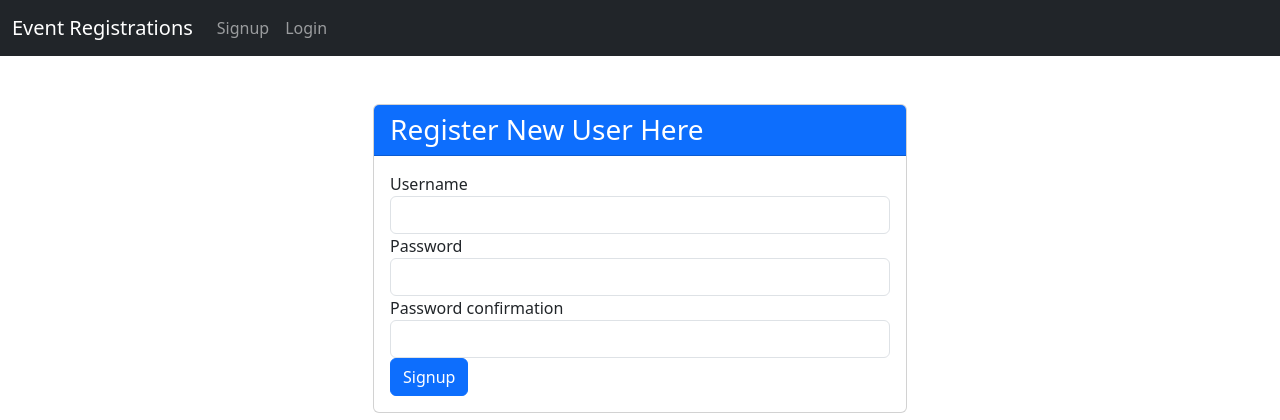
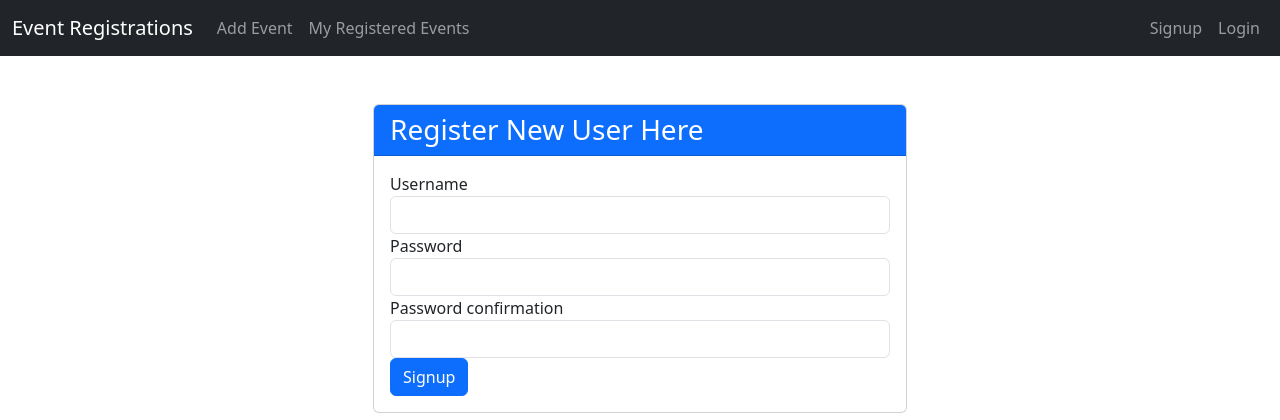
Before and after one commit to BekOsu/school_event_registrations, a Django app: page /signup/ in a window 1280 px wide. Shown: the top 420 px of the page. Run offline with Django 3.2, Linux system fonts and the light colour scheme.

Commit message:
Reformat ms-auto items

```diff
--- a/event_registration/templates/navbar.html
+++ b/event_registration/templates/navbar.html
@@ -7,21 +7,21 @@
         </button>
         <div class="collapse navbar-collapse" id="navbarSupportedContent">
             <ul class="navbar-nav me-auto mb-2 mb-lg-0">
-
-                {% if user.is_authenticated %}
                 <li class="nav-item">
                     <a class="nav-link" href="{% url 'event_create' %}">Add Event</a>
                 </li>
                 <li class="nav-item">
                     <a class="nav-link" href="{% url 'user_events' %}">My Registered Events</a>
                 </li>
+            </ul>
+            <ul class="navbar-nav ms-auto mb-2 mb-lg-0">
+                {% if user.is_authenticated %}
                 <li class="nav-item">
                     <a class="nav-link" href="{% url 'login' %}">Login</a>
                 </li>
                 <li class="nav-item">
                     <a class="nav-link" href="{% url 'logout' %}">Logout</a>
                 </li>
-
                 {% else %}
                 <li class="nav-item">
                     <a class="nav-link" href="{% url 'signup' %}">Signup</a>
@@ -30,10 +30,7 @@
                     <a class="nav-link" href="{% url 'login' %}">Login</a>
                 </li>
                 {% endif %}
-
-
             </ul>
-
         </div>
     </div>
 </nav>
```
